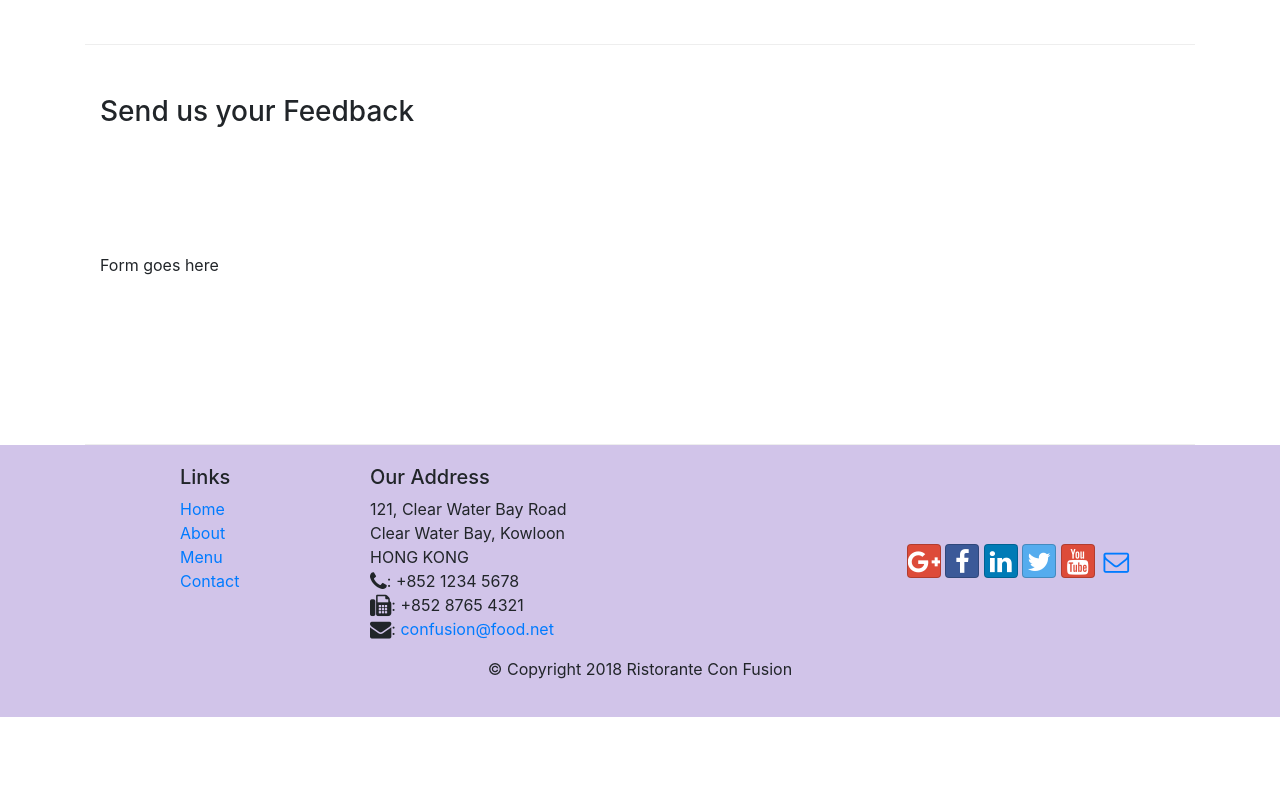
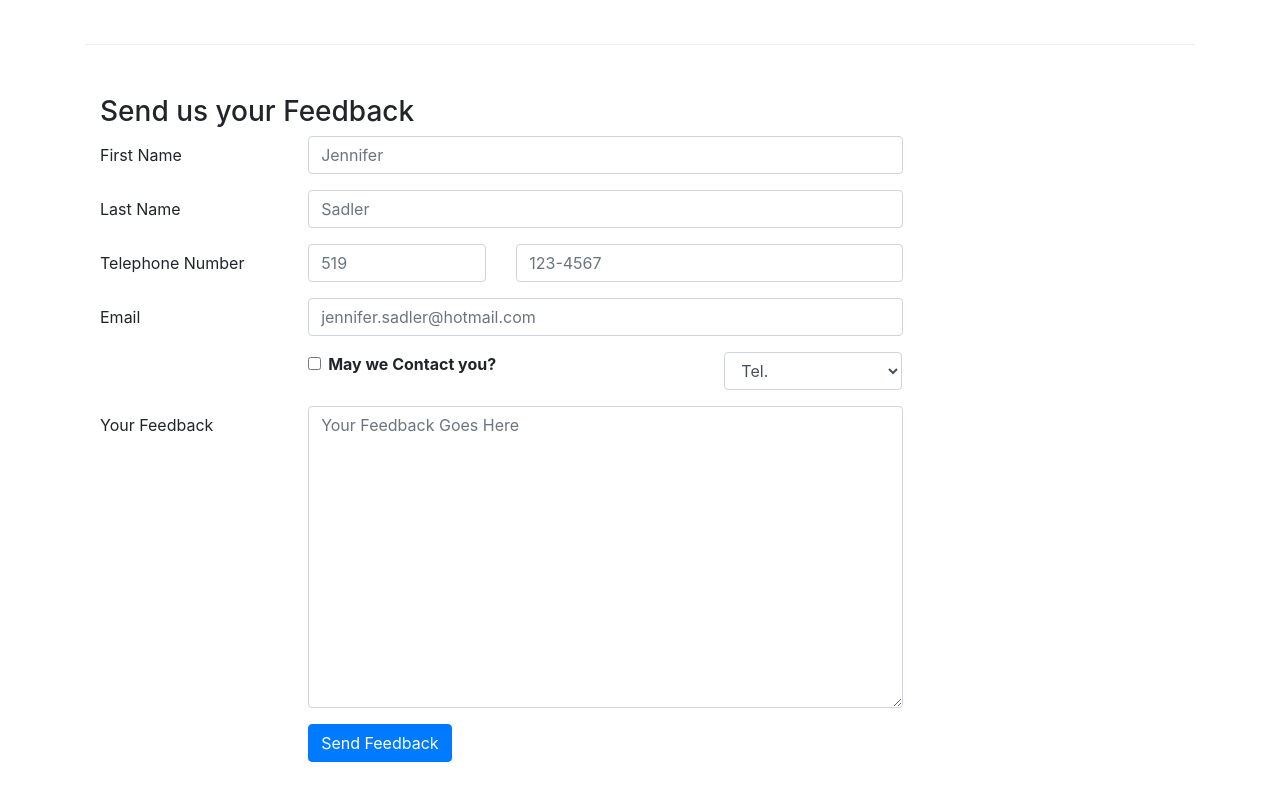
Before and after one commit to jenSadler/conFusion, a website: page contactus.html in a window 1280 px wide. Shown: the part 820-1620 px from the top of the page. Before the commit the page ends 1537 px from the top, so only its background shows below. Drawn offline with nearby package versions, Linux system fonts and the light colour scheme.

Commit message:
form added

```diff
--- a/contactus.html
+++ b/contactus.html
@@ -92,7 +92,73 @@
               <h3>Send us your Feedback</h3>
            </div>
             <div class="col-12 col-md-9">
-                Form goes here
+                <form>
+                  <div class="form-group row">
+                    <label for="firstname" class="col-12 col-md-3 col-form-label">First Name</label>
+                    <div class="col-md-9">
+                      <input type="text" class="form-control" id="firstname" name="firstname" placeholder="Jennifer"/>
+                    </div>
+
+
+                  </div>
+
+                  <div class="form-group row">
+                    <label for="lastname" class="col-12 col-md-3 col-form-label">Last Name</label>
+                    <div class="col-12 col-md-9">
+                      <input type="text" class="form-control" id="lastname" name="lastname" placeholder="Sadler"/>
+                    </div>
+                  </div>
+
+
+                  <div class="form-group row">
+                    <label for="telnum" class="col-12 col-md-3 col-form-label">Telephone Number</label>
+
+                    <div class="col-5 col-md-3">
+                      <input type="tel" class="form-control" id="areacode" name="areacode" placeholder="519"/>
+                    </div>
+                    <div class="col-7 col-md-6">
+                      <input type="tel" class="form-control" id="telnum" name="telnum" placeholder="123-4567"/>
+                    </div>
+                  </div>
+
+                  <div class="form-group row">
+                    <label for="email" class="col-12 col-md-3 col-form-label">Email</label>
+                    <div class="col-12 col-md-9">
+                      <input type="email" class="form-control" id="email" name="lastname" placeholder="jennifer.sadler@hotmail.com"/>
+                    </div>
+                  </div>
+
+                  <div class="form-group row">
+                    <div class="col-12 col-md-5 offset-md-3">
+                      <div class="form-check">
+                        <input type="checkbox" class="form-check-input" name="approve" id="approve" value="">
+                        <label class="form-check-label" for="approve"><strong>May we Contact you?</strong></label>
+                      </div>
+                    </div>
+
+                    <div class="col-12 col-md-3 offset-md-1">
+                        <select class="form-control">
+                          <option>Tel.</option>
+                          <option>Email</option>
+                        </select>
+                    </div>
+                  </div>
+
+                  <div class="form-group row">
+                    <label for="feedback" class="col-12 col-md-3 col-form-label">Your Feedback</label>
+                    <div class="col-12 col-md-9">
+                      <textarea class="form-control" id="feedback" name="feedback" placeholder="Your Feedback Goes Here" rows="12"></textarea>
+                    </div>
+                  </div>
+
+                  <div class="form-group row">
+                    <div class="col-12 col-md-9 offset-md-3">
+                      <button type="submit" class="btn btn-primary" role="button">Send Feedback</button>
+                    </div>
+                  </div>
+
+                </form>
+
             </div>
              <div class="col-12 col-md">
             </div>
```
